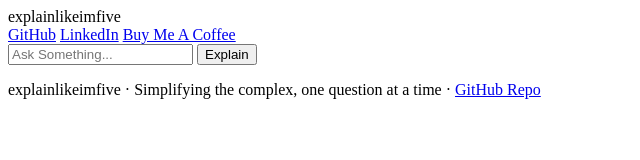
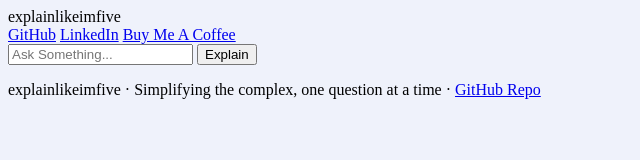
Before and after one commit to ebinjosey/eli5, a plain HTML site: page index.html in a window 1280 px wide. Shown: the whole page, without its empty margins (0-640 px from the left). Drawn offline with Linux system fonts and the light colour scheme.

Commit message:
Update styles.css

```diff
--- a/styles.css
+++ b/styles.css
@@ -5,3 +5,7 @@
     --white: #FFFFFF;
     --black: #000000;
 }
+
+body {
+    background-color: var(--secondary);
+}
```
